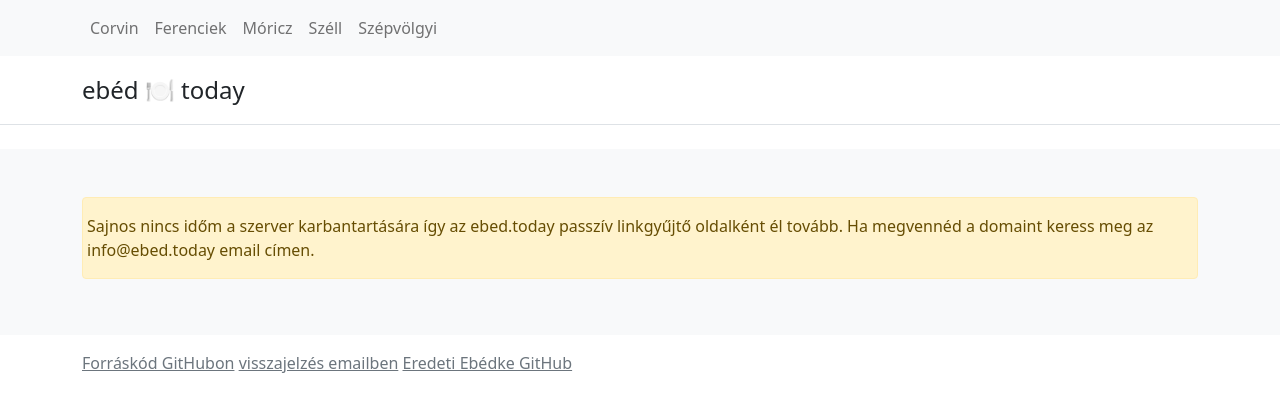
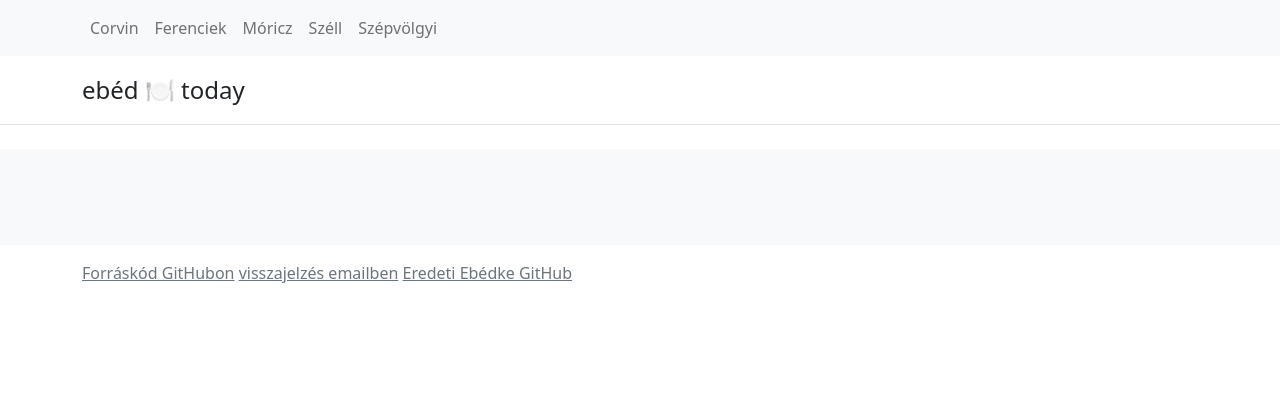
Before and after one commit to ijanos/ebedke-static, a Python web app: template template/index.html.j2 in a window 1280 px wide. Shown: the top 412 px of the page. Run offline with Jinja, Linux system fonts and the light colour scheme; the template is opened without the code that fills it, so the values that code supplies are empty; some libraries are stand-ins or nearby versions.

Commit message:
Remove notice about site maintenance

```diff
--- a/template/index.html.j2
+++ b/template/index.html.j2
@@ -2,11 +2,7 @@
 
     <main>
     <div class="album py-5 bg-light">
-        <div class="container">
-      <div class="alert alert-warning px-1" role="alert">
-          Sajnos nincs időm a szerver karbantartására így az ebed.today passzív linkgyűjtő oldalként él tovább.
-          Ha megvennéd a domaint keress meg az info@ebed.today email címen.
-      </div>
+      <div class="container">
         <div class="row row-cols-1 px-2 g-2">
           {% for restaurant in restaurants %}
             <div class="col">
```
